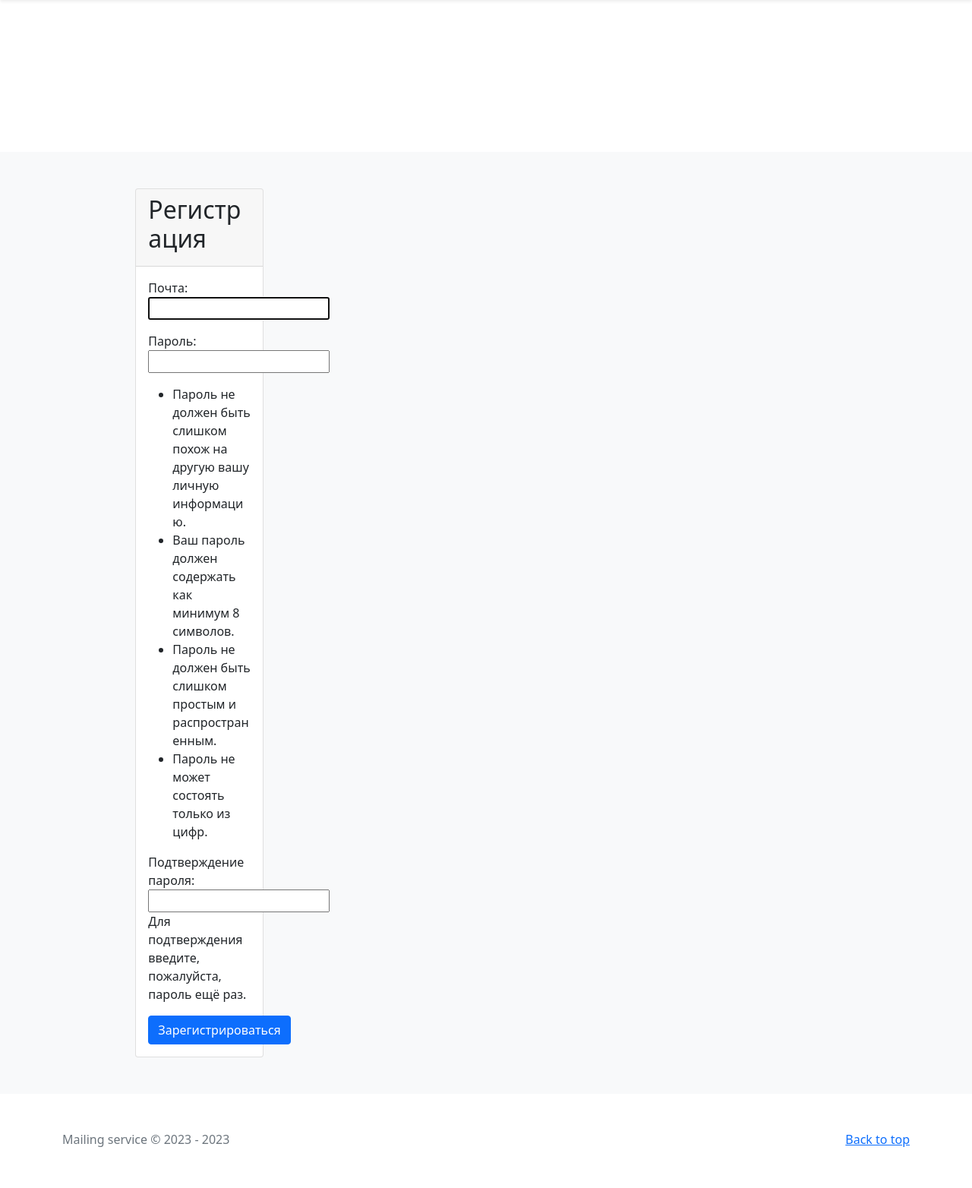
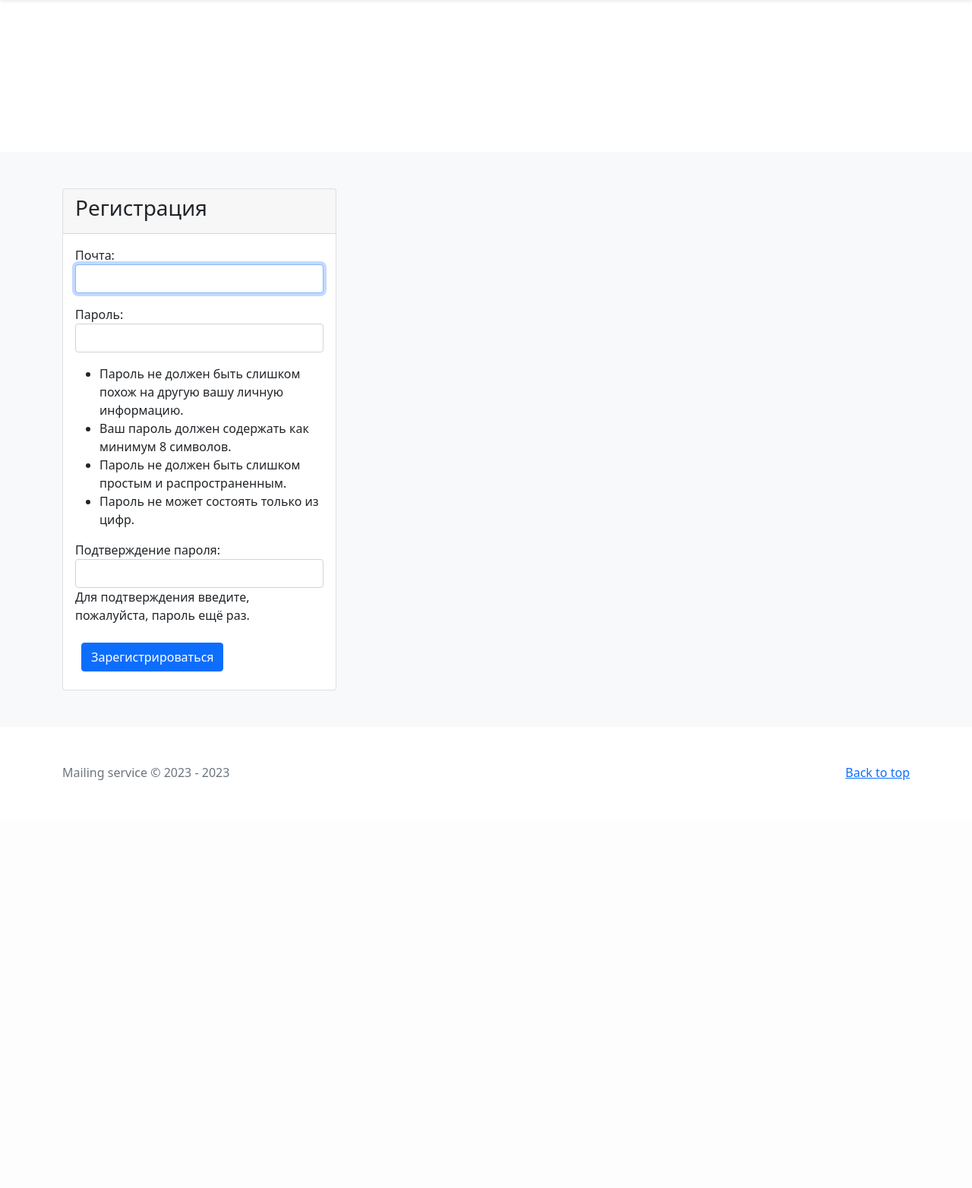
Before and after one commit to SerovaK4/mail_service, a Django app: page /users/register/ in a window 1280 px wide. Shown: the part 66-1630 px from the top of the page at 76% size. After the commit the page ends 1093 px from the top, so only its background shows below. Run offline with Django 4.2, Linux system fonts and the light colour scheme; parts of the project's set-up code (start-up, migrations or seed data) failed here and were passed over; some libraries are stand-ins or nearby versions.

Commit message:
reformat registeration

```diff
--- a/users/forms.py
+++ b/users/forms.py
@@ -4,18 +4,20 @@ from django.contrib.auth.forms import UserCreationForm, UserChangeForm
 from users.models import User
 
 
-class RegisterForm(UserCreationForm):
+class StyleFormMixin:
+    def __init__(self, *args, **kwargs):
+        super().__init__(*args, **kwargs)
+        for field_name, field in self.fields.items():
+            field.widget.attrs['class'] = 'form-control'
+
+
+class RegisterForm(StyleFormMixin, UserCreationForm):
     class Meta:
         model = User
         fields = ('email', 'password1', 'password2')
 
 
-class UserProfileForm(UserChangeForm):
+class UserProfileForm(StyleFormMixin, UserChangeForm):
     class Meta:
         model = User
         fields = ('email', 'first_name', 'last_name', 'phone', 'avatar')
-
-    def __init__(self, *args, **kwargs):
-        super().__init__(*args, **kwargs)
-
-        self.fields['password'].widget = forms.HiddenInput()
--- a/users/templates/users/register.html
+++ b/users/templates/users/register.html
@@ -4,17 +4,18 @@
 <div class="col-12">
     <form class="row" method="post" enctype="multipart/form-data">
         <div class="col-3"></div>
-        <div class="col-6">
+        <div class="col-12">
             <div class="card">
                 <div class="card-header">
-                    <h2 class="card-title">
+                    <h3 class="card-title">
                         Регистрация
-                    </h2>
+                    </h3>
                 </div>
                 <div class="card-body">
                     {% csrf_token %}
                     {{ form.as_p }}
-                    <button type="submit" class="btn btn-primary">Зарегистрироваться</button>
+
+                    <button type="submit" class="m-2 btn btn-primary">Зарегистрироваться</button>
 
                 </div>
                 <div class="card-folder"></div>
--- a/users/templates/users/user_form.html
+++ b/users/templates/users/user_form.html
@@ -5,7 +5,7 @@
     <form method="post" enctype="multipart/form-data">
         <div class="row">
             <div class="col-3"></div>
-            <div class="col-6">
+            <div class="col-12">
                 <div class="card">
                     <div class="card-header">
                         <h3 class="card-title">
@@ -15,7 +15,7 @@
                     <div class="card-body">
                         {% csrf_token %}
                         {{ form.as_p }}
-                        <button type="submit" class="btn btn-success">
+                        <button type="submit" class="m-2 btn btn-primary ">
                             Сохранить
                         </button>
                     </div>
--- a/users/views.py
+++ b/users/views.py
@@ -1,4 +1,6 @@
+from django.conf import settings
 from django.contrib.auth.mixins import LoginRequiredMixin
+from django.core.mail import send_mail
 from django.urls import reverse_lazy
 from django.views.generic import CreateView, UpdateView
 
@@ -13,6 +15,17 @@ class RegisterView(CreateView):
     template_name = 'users/register.html'
     success_url = reverse_lazy('users:login')
 
+    def form_valid(self, form):
+        new_user = form.save()
+        send_mail(
+            subject='Поздравляем с регистрацией!',
+            message="Добро пожаловать",
+            from_email=settings.EMAIL_HOST_USER,
+            recipient_list=[new_user.email]
+        )
+        return super().form_valid(form)
+
+
 
 class ProfileView(LoginRequiredMixin, UpdateView):
     model = User
```
Also changed, not shown: config/settings.py (+6 -3 lines), users/templates/users/login.html (+7 -2 lines), 1 other file.
